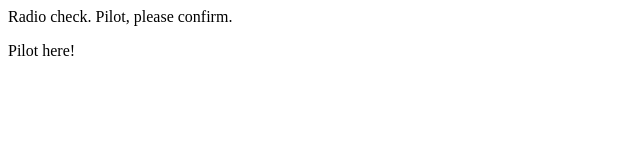
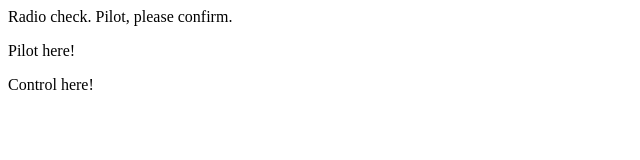
Before and after one commit to prinshaks/communication-log, a plain HTML site: page index.html in a window 1280 px wide. Shown: the whole page, without its empty margins (0-640 px from the left). Drawn offline with Linux system fonts and the light colour scheme.

Commit message:
changes from control

```diff
--- a/index.html
+++ b/index.html
@@ -2,5 +2,6 @@
    <body>
       <p>Radio check. Pilot, please confirm.</p>
       <p>Pilot here!</p>
+      <p>Control here!</p>
    </body>
 </html>
```
